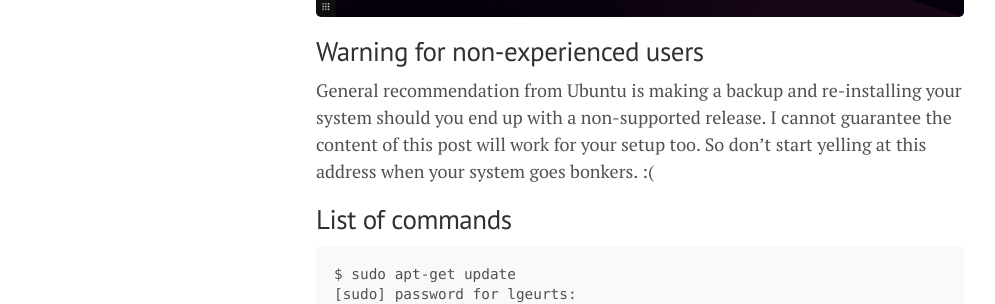
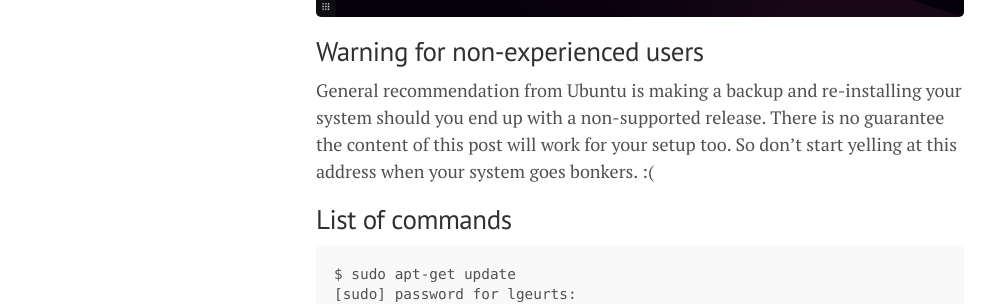
Before and after one commit to lgeurts/lgeurts.github.io, a Jekyll site: the page built from _posts/2022-08-24-ubuntu-upgrade-notes-20.x-to-22.x-for-x1-carbon-gen8.md, in a window 1280 px wide. Shown: the part 602-906 px from the top of the page, without its empty margins (0-995 px from the left). Built offline with Jekyll 4.4.1, drawn with Linux system fonts in a browser that asks for light colours; nearby versions of some CDN libraries; comment, search, counter and statistics services are not loaded.

Commit message:
Update 2022-08-24-ubuntu-upgrade-notes-20.x-to-22.x-for-x1-carbon-gen8.md

````diff
--- a/_posts/2022-08-24-ubuntu-upgrade-notes-20.x-to-22.x-for-x1-carbon-gen8.md
+++ b/_posts/2022-08-24-ubuntu-upgrade-notes-20.x-to-22.x-for-x1-carbon-gen8.md
@@ -11,7 +11,7 @@ tags: [ Linux Tutorials ]
 
 ## Warning for non-experienced users
 General recommendation from Ubuntu is making a backup and re-installing your system should you end up with a non-supported release.
-I cannot guarantee the content of this post will work for your setup too. So don't start yelling at this address when your system goes bonkers. :(
+There is no guarantee the content of this post will work for your setup too. So don't start yelling at this address when your system goes bonkers. :(
 
 ## List of commands
 ```
````
